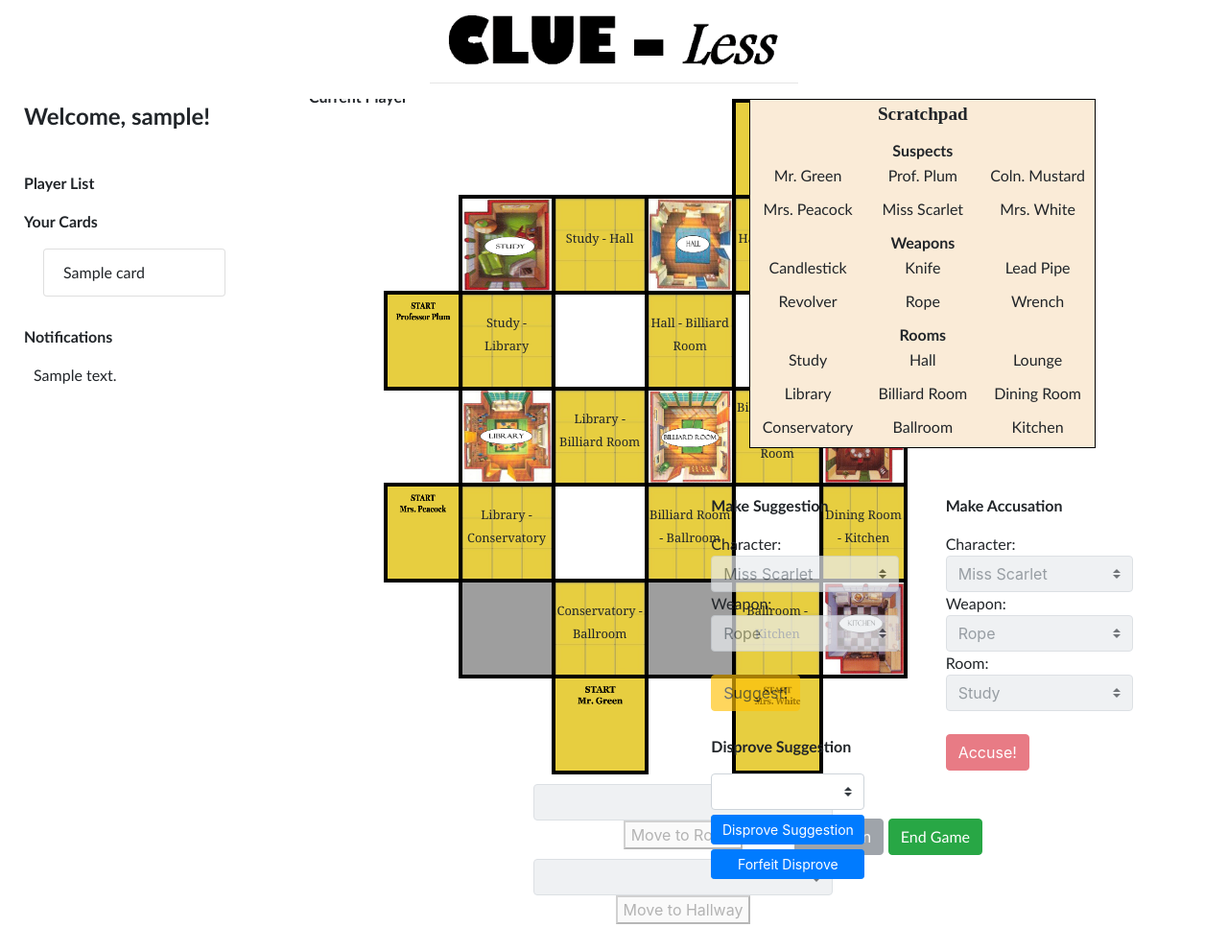
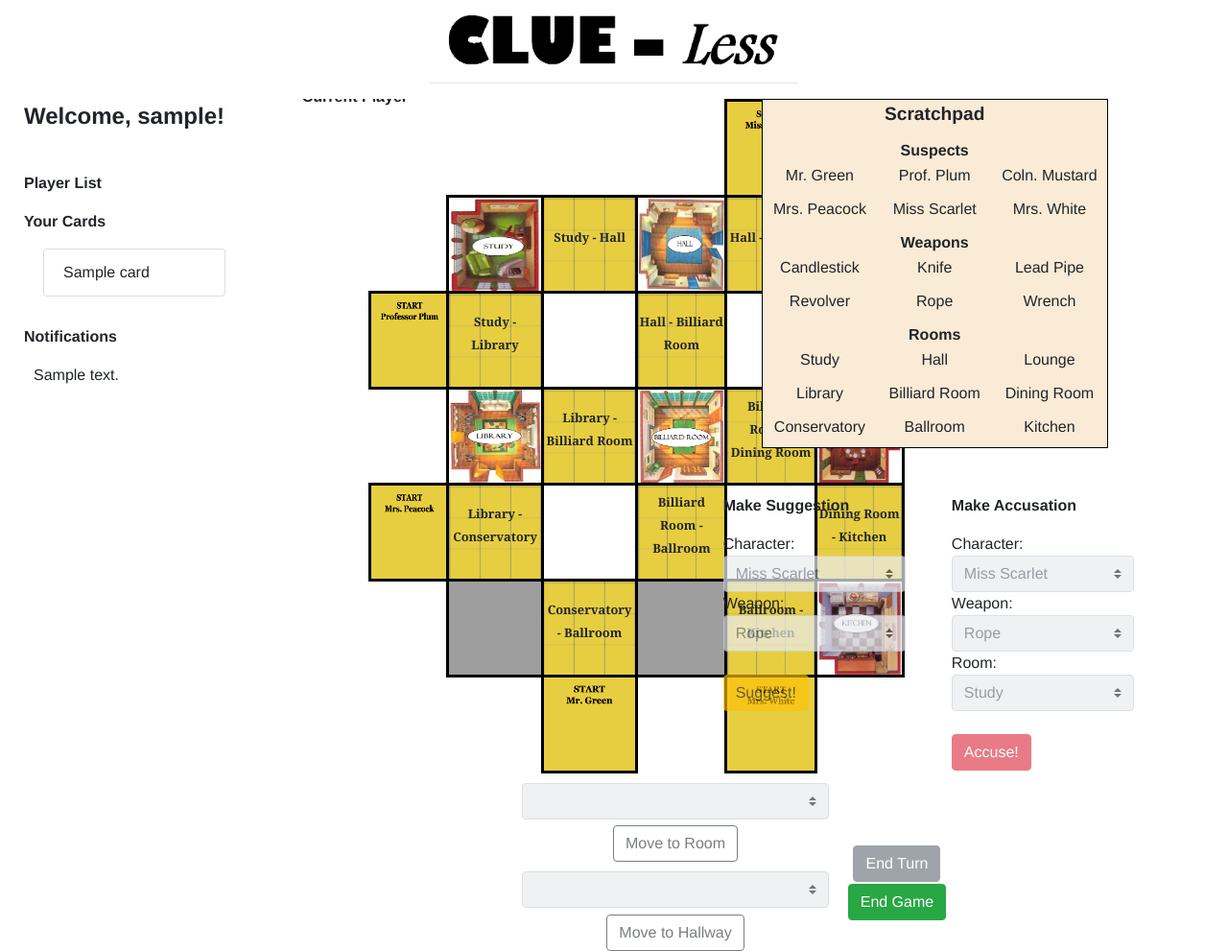
Before and after one commit to frodo-bot/Clue-Less, a Django app: page /play/ in a window 1280 px wide. Shown: the whole page at 96% size. Before the commit the page ends 963 px from the top, so only its background shows below. Run offline with Django 3.2, Linux system fonts and the light colour scheme; a user stored in the database is signed in; tables that the repository leaves empty hold one stand-in row (values such as "Sample post"); data that the repository does not hold is empty; some libraries are stand-ins or nearby versions; grey boxes are pictures that could not be loaded.

Commit message:
few style updates and minor logic fix

```diff
--- a/clueless/models.py
+++ b/clueless/models.py
@@ -51,7 +51,7 @@ class Player(models.Model):
         move_list = []
         if self.game.currentPlayer == self:
             if self.status != "lost":
-                if not self.hasMovedThisTurn:
+                if not self.hasMovedThisTurn and not self.hasMadeSuggestionThisTurn:
                     if self.inRoom():
                         #if not self.hasMadeSuggestionThisTurn and (self.hasMadeSuggestionInRoom or self.movedBySuggestion):
                         queryset = Hallway.objects.filter(room1=self.currentRoom) | Hallway.objects.filter(room2=self.currentRoom)
--- a/clueless/static/style.css
+++ b/clueless/static/style.css
@@ -1,11 +1,11 @@
 table td {
-  border: 4px solid black;
+  border: 3px solid black;
   height: 100px;
   width: 100px;
 }
 
-p, a {
-  font-family: optima;
+* {
+  font-family: "Helvetica Neue", Helvetica, Arial, sans-serif;
 }
 
 .room {
@@ -28,13 +28,13 @@ p, a {
 }
 
 .pieces {
-  height: 40px;
-  width: 30px;
+  height: 35px;
+  width: 25px;
 }
 
 .current-player {
-  height: 45px;
-  width: 35px;
+  height: 40px;
+  width: 30px;
   border: dotted 3px black;
 }
 
@@ -171,7 +171,8 @@ p, a {
   width: auto;
   text-align: center;
   vertical-align: center;
-  margin-left:400px;
+  align-self: center;
+  margin-left:30%;
   margin-right:20%;
 }
 
@@ -188,6 +189,7 @@ p, a {
   border-collapse: collapse !important;
   border: none !important;
   vertical-align: top;
+  font-family: "Helvetica Neue", Helvetica, Arial, sans-serif
 }
 
 .scratchpad table {
@@ -207,4 +209,5 @@ p, a {
 a.hallwaytext {
   font-family: "Georgia", Georgia, serif;
   font-size: 80%;
+  font-weight: bold;
 }
--- a/clueless/templates/play.html
+++ b/clueless/templates/play.html
@@ -28,7 +28,7 @@
                 </div>
                 <div style="float:right; margin-top:-130px;">
                     <p class="title">Current Player</p>
-                    <p id="current-player" style="margin-left: 20px; margin-top:-5px; font-family:optima;"></p>
+                    <p id="current-player" style="margin-left: 20px; margin-top:-5px;"></p>
                 </div>
             </div>
 
@@ -186,7 +186,7 @@
                         <select class="custom-select" id="rooms" style="width:50%"></select>
                     </div>
                     <div>
-                         <button id="move-room">Move to Room</button>
+                         <button id="move-room" class="btn btn-outline-dark" style="margin-top: 1%">Move to Room</button>
                     </div>
                 </div>
                 <div style="margin-top: 10px;">
@@ -194,7 +194,7 @@
                         <select class="custom-select" id="hallways" style="width:50%"></select>
                     </div>
                     <div>
-                        <button id="move-hallway">Move to Hallway</button>
+                        <button id="move-hallway" class="btn btn-outline-dark" style="margin-top: 1%">Move to Hallway</button>
                     </div>
                 </div>
             </div>
@@ -211,10 +211,10 @@
     <div class="right right-all">
 
     {# Scratchpad #}
-        <div id="scratchpad" class="scratchpad noBorder" style="font-family:optima;">
+        <div id="scratchpad" class="scratchpad noBorder">
             <table style="text-align:center;">
                 <tr style="height:40px;">
-                    <th colspan="3" style="font-family:chalkduster; font-size:120%;">Scratchpad</th>
+                    <th colspan="3" style="font-size:120%;">Scratchpad</th>
                 </tr>
                 <tr>
                     <th colspan="3">Suspects</th>
@@ -299,8 +299,8 @@
                 <div id="disprove-div" class="options-inner" style="margin-top: 25px;">
                     <p class="title"">Disprove Suggestion</p>
                     <select id="cards-disprove" class="custom-select" style="width: 160px;"></select>
-                    <button id="disprove-sugg" class="btn btn-primary btn-sm" style="width: 160px; margin-top:5px;">Disprove Suggestion</button>
-                    <button id="cannot-disprove" class="btn btn-primary btn-sm" style="width: 160px; margin-top:5px;">Forfeit Disprove</button>
+                    <button id="disprove-sugg" class="btn btn-warning btn-sm" style="width: 160px; margin-top:5px;">Disprove Suggestion</button>
+                    <button id="cannot-disprove" class="btn btn-danger btn-sm" style="width: 160px; margin-top:5px;">Forfeit Disprove</button>
                 </div>
 
             </div>
@@ -400,7 +400,7 @@
         $.get("{% url 'game-players' %}", {}, function(data) {
           var playerList = "";
           data.players.forEach(function(item) {
-            playerList += '<li style="font-family:optima">' + item + '</li>';
+            playerList += '<li>' + item + '</li>';
           });
           $("#player-list").html(playerList);
         });
@@ -416,6 +416,9 @@
             showMessage(data.notification, "all");
         }
         if (data.status == "won") {
+          $('#disprove-div').hide()
+          $("#end-turn").attr('style', "margin-left: 10%;");
+          $("#end-game").attr('style', "margin-left: 10%;margin-top: 1%;");
           $("#end-game").show();
           $("#end-turn").attr("disabled", true);
           $("#rooms").attr("disabled", true);
```
